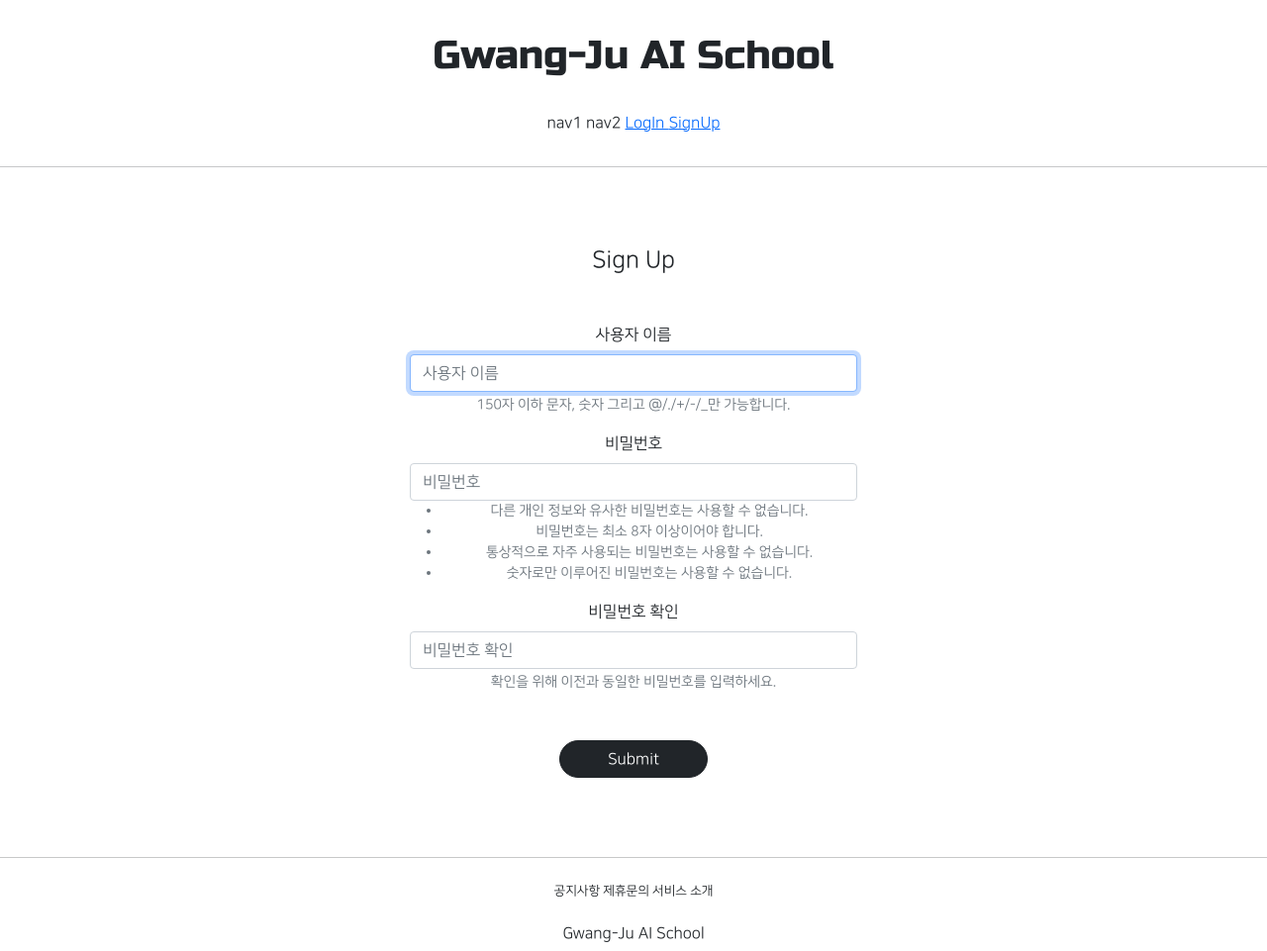
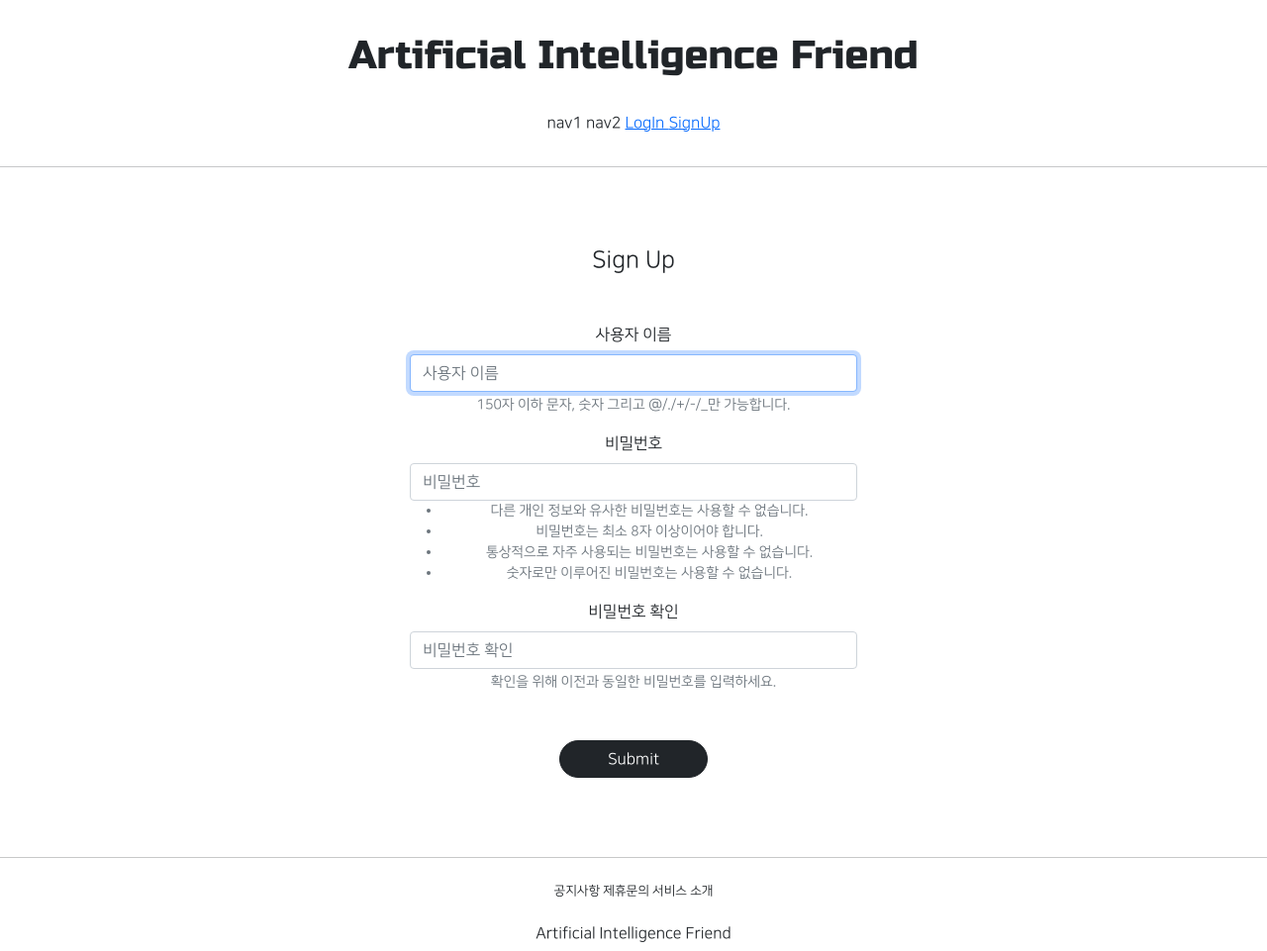
Before and after one commit to Kim-Gwang-Min/django_project, a Django app: page /accounts/create/ in a window 1280 px wide. Shown: the whole page at 99% size. Run offline with Django 3.2, Linux system fonts and the light colour scheme; some libraries are stand-ins or nearby versions.

Commit message:
8/12 change name

```diff
--- a/templates/footer.html
+++ b/templates/footer.html
@@ -7,7 +7,7 @@
 
     </div>
     <div>
-        <h6>Gwang-Ju AI School</h6>
+        <h6>Artificial Intelligence Friend</h6>
     </div>
 
 </div>
--- a/templates/header.html
+++ b/templates/header.html
@@ -1,7 +1,7 @@
 <div style="text-align: center">
 
     <div class="header_logo" >
-        <h1>Gwang-Ju AI School</h1>
+        <h1>Artificial Intelligence Friend</h1>
     </div>
     <div class="header_button">
         <spam>nav1</spam>
```
